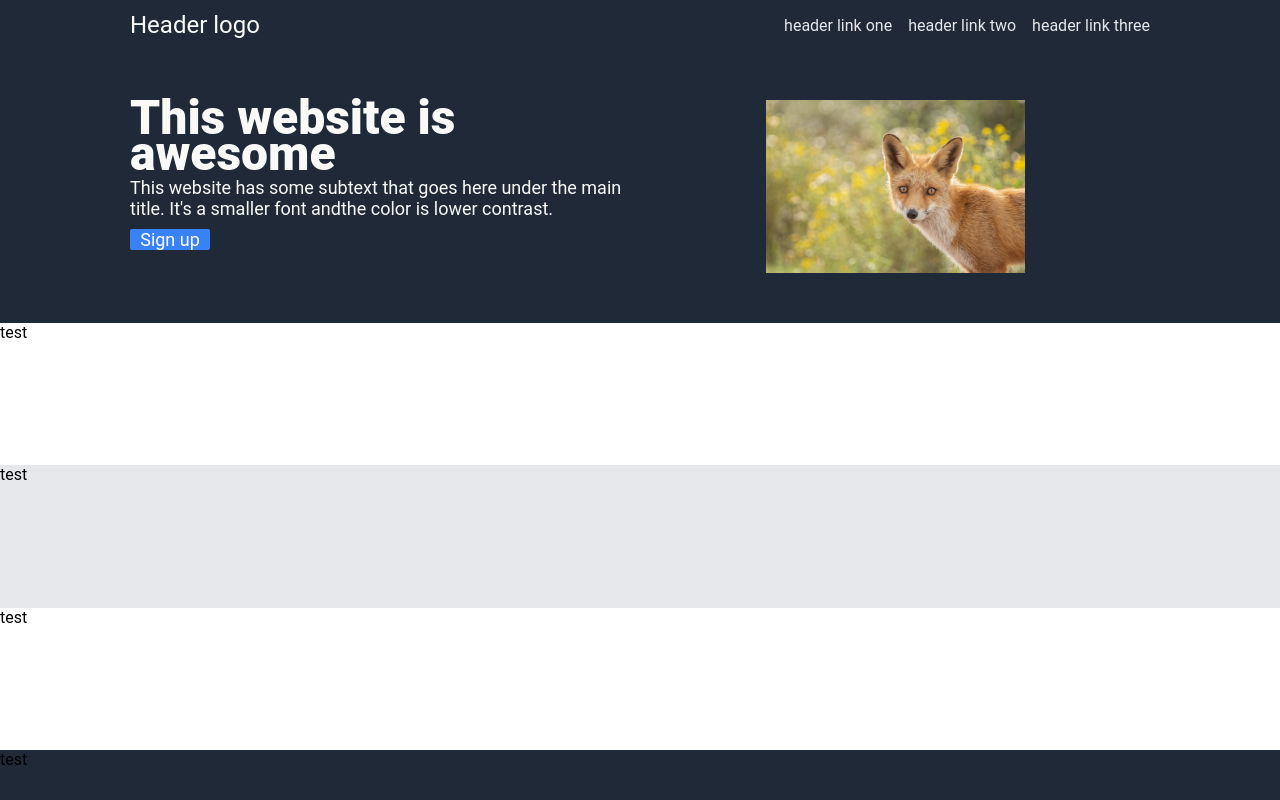
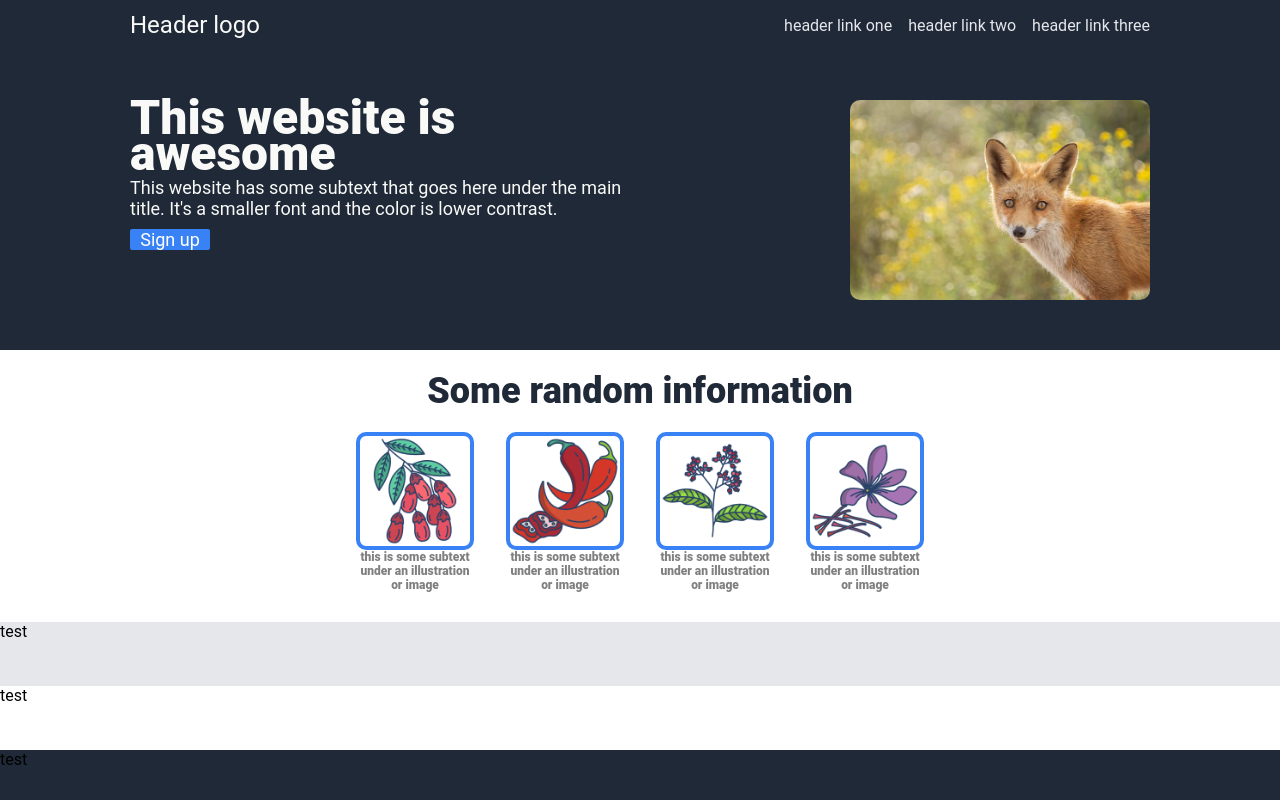
Before and after one commit to XIIIX89/landing-page, a plain HTML site: page index.html in a window 1280 px wide. Drawn offline with Linux system fonts and the light colour scheme.

Commit message:
Second section complete

```diff
--- a/index.html
+++ b/index.html
@@ -17,20 +17,39 @@
         <div class="top-content">
             <div class="top-content-left">
                 <p class="title">This website is awesome</p>
-                <p class="text">This website has some subtext that goes here under the main title. It's a smaller font andthe color is lower contrast.</p>
+                <p class="text">This website has some subtext that goes here under the main title. It's a smaller font and the color is lower contrast.</p>
                 <div class="sign-up-button">Sign up</div>
             </div>
             <div class="top-content-right">
+                <img src="./images/fox-8308116_640.jpg" alt="vaporwave style image of sun coming up over mountains.">
+            </div>
+        </div>
+    </div>
 
-                <img src="./images/fox-8308116_640.jpg" alt="vaporwave style image of sun coming up over mountains.">
+    <div class="top-mid">Some random information
+        <div class="content">
+            <div class="info">
+                <img src="./images/barberry.png" alt="barberry">
+                <div class="text">this is some subtext under an illustration or image</div>
+            </div>
 
+            <div class="info">
+            <img src="./images/chilli.png" alt="chili">
+            <div class="text">this is some subtext under an illustration or image</div>
+            </div>
+
+            <div class="info">
+            <img src="./images/pepper.png" alt="pepper">
+            <div class="text">this is some subtext under an illustration or image</div>
+            </div>
+
+            <div class="info">
+            <img src="./images/saffron.png" alt="saffron">
+            <div class="text">this is some subtext under an illustration or image</div>
             </div>
 
         </div>
-    </div>
 
-    <div class="top-mid">
-        test
     </div>
 
     <div class="bottom-mid">
--- a/style.css
+++ b/style.css
@@ -80,14 +80,51 @@ body {
 }
 
 .top-content .top-content-right img {
-    width: 259px;
+    margin-left: auto;
+    width: 300px;
     height: auto;
+    border-radius: 10px;
 }
 
 .top-mid {
     flex: 1;
     background-color: white;
+    text-align: center;
+    padding: 20px 0 0 0;
+    font-size: 36px;
+    font-weight: 800;
+    color: #1F2937;
 }
+
+.top-mid .content {
+    display: flex;
+    justify-content: center;
+    align-items: center;
+    flex-wrap: wrap;
+    gap: 40px;
+    margin: 20px 0;
+
+
+}
+
+.top-mid .content .info {
+    flex: 1;
+    display: flex;
+    flex-direction: column;
+    align-items: center;
+    text-align: center;
+    font-size: 12px;
+    color: #808080;
+    max-width: 110px;
+    margin-bottom: 10px;
+}
+
+.top-mid .content .info img{
+    border: 4px solid #3882f6;
+    border-radius: 10px;
+    max-width: 110px;
+}
+
 
 .bottom-mid {
     flex: 1;
```
Also changed, not shown: images/barberry.png (added), images/chilli.png (added), images/pepper.png (added), images/saffron.png (added), images/sun-2396716_1920.png (added).
